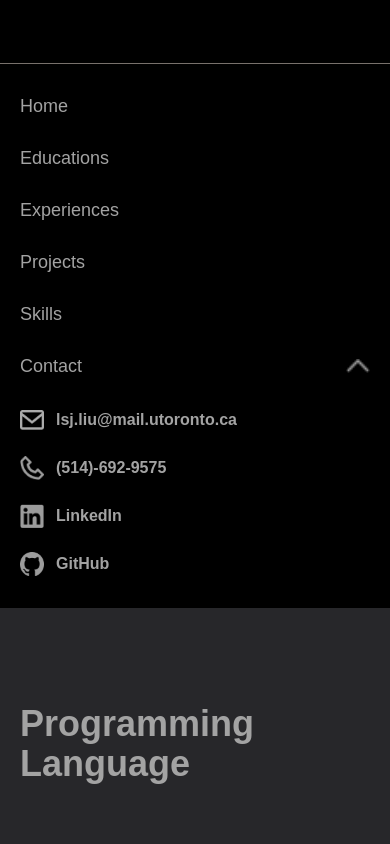
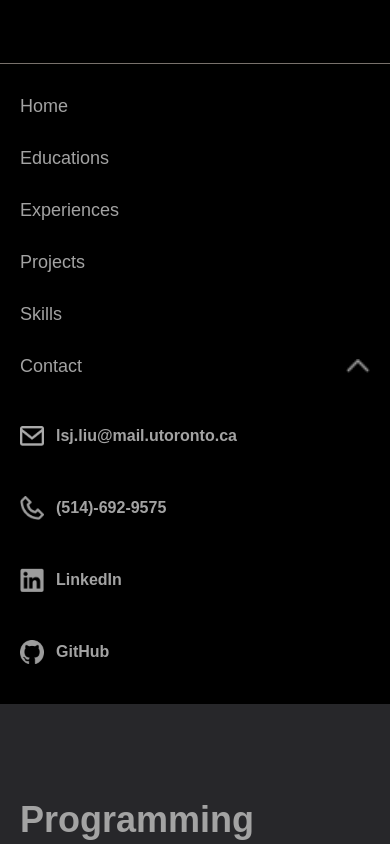
Before and after one commit to LSJ-Allen/personal-portolio-2.0, a Next.js app: page /skills in a window 390 px wide. Both pictures are taken after a click on the button "Contact". Shown: the top 844 px of the page. Built offline with nearby package versions, Linux system fonts and the light colour scheme.

Commit message:
changed mobile navbar linkedin and github links

```diff
--- a/components/mobile/MobileNavigation.jsx
+++ b/components/mobile/MobileNavigation.jsx
@@ -91,7 +91,7 @@ const MobileNavigation = () => {
                     key={index}
                     className="flex gap-3 items-start py-2 mt-2 w-full"
                   >
-                    <Link rel="stylesheet" href={`${item.link}`}>
+                    <Link className="flex gap-3 items-start py-2 mt-2 w-full" rel="stylesheet" href={`${item.link}`}>
                       <Image
                         src={item.icon}
                         alt=""
@@ -99,11 +99,12 @@ const MobileNavigation = () => {
                         height={24}
                         className="object-contain shrink-0 w-6 aspect-square"
                       />
+                      <span className="flex-1 shrink min-w-[240px]">
+                        {item.text}
+                      </span>
                     </Link>
 
-                    <span className="flex-1 shrink min-w-[240px]">
-                      {item.text}
-                    </span>
+
                   </li>
                 ))}
               </ul>
```
